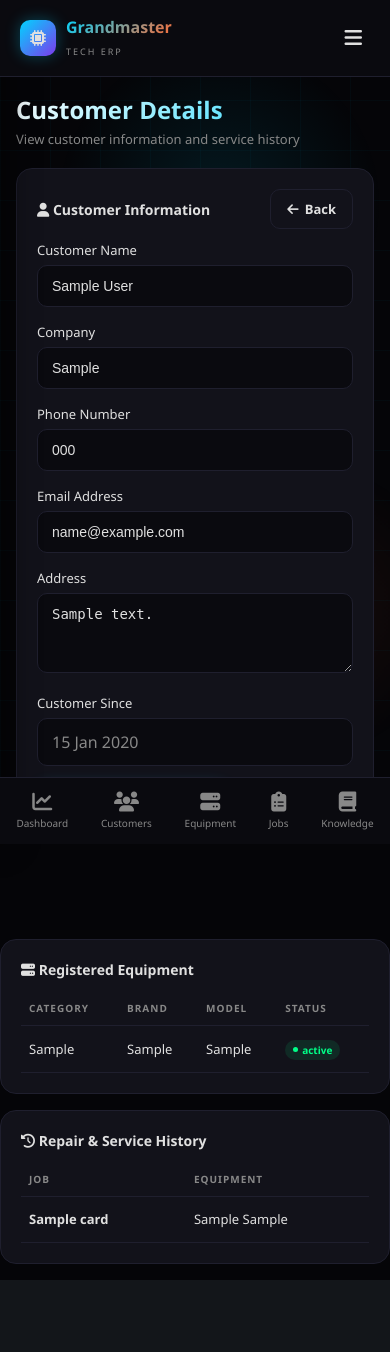
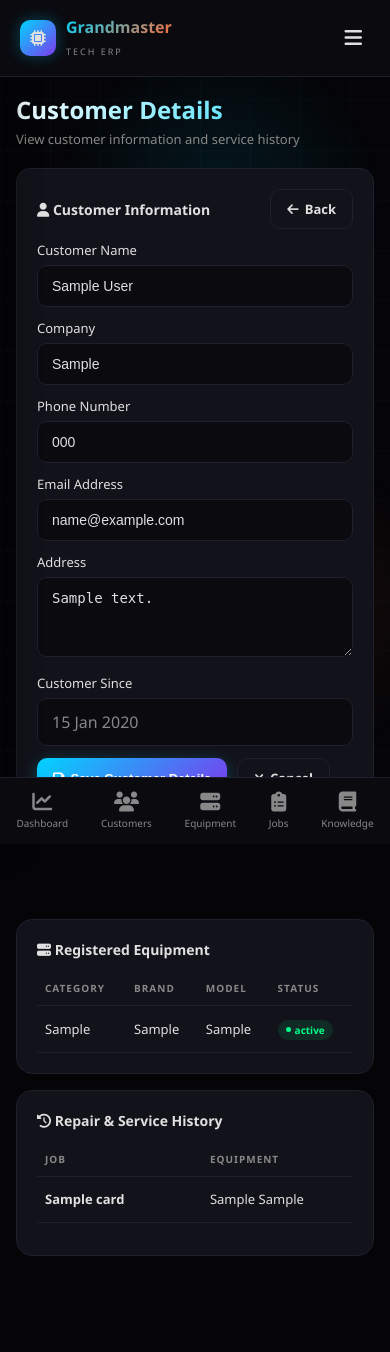
Before and after one commit to Jamees1616/GrandmasterTechERP, a Flask app: page /customers/1 in a window 390 px wide. Before the commit the page ends 1280 px from the top, so only its background shows below. Run offline with Flask 3, Linux system fonts and the light colour scheme; tables that the repository leaves empty hold one stand-in row (values such as "Sample post").

Commit message:
Fix responsive modals and customer service history

```diff
--- a/templates/base.html
+++ b/templates/base.html
@@ -88,7 +88,7 @@ body::before{content:'';position:fixed;top:0;left:0;width:100%;height:100%;backg
 .form-input,.form-select,.form-textarea{width:100%;padding:12px 14px;background:var(--dark);border:1px solid var(--border);border-radius:10px;color:var(--text);font-size:14px;transition:all 0.3s ease;-webkit-appearance:none}
 .form-input:focus,.form-select:focus,.form-textarea:focus{outline:none;border-color:var(--primary);box-shadow:0 0 0 3px rgba(0,212,255,0.1)}
 .form-textarea{min-height:80px;resize:vertical}
-.modal-overlay{display:none;position:fixed;top:0;left:0;width:100%;height:100%;background:rgba(0,0,0,0.85);backdrop-filter:blur(4px);z-index:1000;align-items:flex-end;justify-content:center;overflow:hidden}
+.modal-overlay{display:none;position:fixed;top:0;left:0;width:100%;height:100%;background:rgba(0,0,0,0.85);backdrop-filter:blur(4px);z-index:3000;align-items:flex-end;justify-content:center;overflow:hidden}
 .modal-overlay.active{display:flex}
 .modal{background:var(--card);border:1px solid var(--border);border-radius:20px 20px 0 0;padding:24px 20px calc(100px + env(safe-area-inset-bottom)) 20px;width:100%;max-height:85vh;overflow-y:auto;-webkit-overflow-scrolling:touch;overscroll-behavior:contain;animation:slideUp 0.3s ease;position:relative}
 @keyframes slideUp{from{transform:translateY(100%)}to{transform:translateY(0)}}
@@ -110,7 +110,7 @@ body::before{content:'';position:fixed;top:0;left:0;width:100%;height:100%;backg
 ::-webkit-scrollbar{width:4px}
 ::-webkit-scrollbar-track{background:var(--darker)}
 ::-webkit-scrollbar-thumb{background:var(--border);border-radius:2px}
-@media(min-width:768px){.mobile-header,.bottom-nav{display:none}.sidebar{position:fixed;left:0;width:260px;height:100vh}.main-content{margin-left:260px;padding:24px 32px}.user-info{display:flex}.stats-grid{grid-template-columns:repeat(auto-fit,minmax(200px,1fr))}.modal-overlay{align-items:center}.modal{border-radius:20px;max-width:600px;max-height:90vh;animation:modalIn 0.3s ease}@keyframes modalIn{from{opacity:0;transform:scale(0.95)}to{opacity:1;transform:scale(1)}}}
+@media(min-width:768px){.mobile-header,.bottom-nav{display:none}.sidebar{position:fixed;left:0;width:260px;height:100vh}.main-content{margin-left:260px;padding:24px 32px}.user-info{display:flex}.stats-grid{grid-template-columns:repeat(auto-fit,minmax(200px,1fr))}.modal-overlay{left:260px;width:calc(100% - 260px);align-items:center}.modal{border-radius:20px;max-width:600px;max-height:90vh;animation:modalIn 0.3s ease}@keyframes modalIn{from{opacity:0;transform:scale(0.95)}to{opacity:1;transform:scale(1)}}}
 {% block extra_css %}{% endblock %}
 </style>
 </head>
@@ -254,8 +254,14 @@ window.addEventListener('resize', () => {
     }
 });
 function openModal(id){
-document.body.classList.add('modal-open');
-document.getElementById(id).classList.add('active');
+    // Close mobile sidebar before opening any modal
+    closeSidebar();
+
+    const modal = document.getElementById(id);
+    if (!modal) return;
+
+    document.body.classList.add('modal-open');
+    modal.classList.add('active');
 }
 function closeModal(id){
 document.body.classList.remove('modal-open');
--- a/templates/customer_detail.html
+++ b/templates/customer_detail.html
@@ -1,4 +1,64 @@
-{% extends "base.html" %}{% block title %}Customer Details - Grandmaster Tech ERP{% endblock %}{% block content %}<div class="top-bar"><div class="page-title"><h2>Customer Details</h2><p>View customer information and service history</p></div></div><div class="card">
+{% extends "base.html" %}{% block title %}Customer Details - Grandmaster Tech ERP{% endblock %}
+{% block extra_css %}
+<style>
+.customer-details-page {
+    padding-bottom: 30px;
+}
+
+.customer-details-page > .card {
+    margin-bottom: 12px;
+}
+
+.customer-details-page > .card:last-child {
+    margin-bottom: 0;
+}
+
+.customer-history-table {
+    width: 100%;
+    overflow-x: auto;
+    -webkit-overflow-scrolling: touch;
+    padding-bottom: 4px;
+}
+
+.customer-history-table table {
+    min-width: 750px;
+}
+
+@media (max-width: 767px) {
+    .customer-details-page {
+        padding-bottom: 100px;
+    }
+
+    .customer-details-page > .card {
+        margin-bottom: 10px;
+        border-radius: 14px;
+    }
+
+    .customer-details-page .card-header {
+        gap: 10px;
+        flex-wrap: wrap;
+    }
+
+    .customer-details-page .form-group {
+        margin-bottom: 12px;
+    }
+
+    .customer-history-table {
+        padding-bottom: 12px;
+    }
+}
+
+@media (min-width: 768px) {
+    .customer-details-page {
+        padding-bottom: 20px;
+    }
+
+    .customer-details-page > .card {
+        margin-bottom: 14px;
+    }
+}
+</style>
+{% endblock %}{% block content %}<div class="customer-details-page"><div class="top-bar"><div class="page-title"><h2>Customer Details</h2><p>View customer information and service history</p></div></div><div class="card">
 <div class="card-header">
 <div class="card-title"><i class="fas fa-user"></i> Customer Information</div>
 <a href="{{ url_for('customers') }}" class="btn btn-secondary"><i class="fas fa-arrow-left"></i> Back</a>
@@ -64,7 +124,7 @@
     {% endfor %}
 
     {% if all_jobs %}
-    <div style="width:100%; overflow-x:auto; -webkit-overflow-scrolling:touch;">
+    <div class="customer-history-table">
         <table class="data-table" style="min-width:750px;">
             <thead>
                 <tr>
@@ -106,3 +166,4 @@
 </div>
 
 {% endblock %}
+</div>
```
Also changed, not shown: templates/customers.html (+0 -14 lines), templates/equipment.html (+1 -13 lines), templates/jobcards.html (+100 -5 lines).
